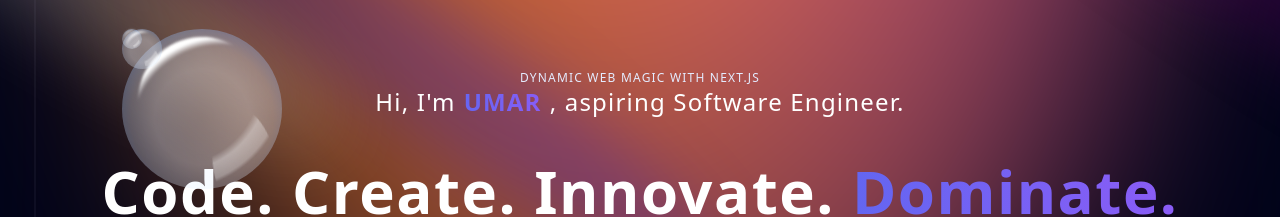
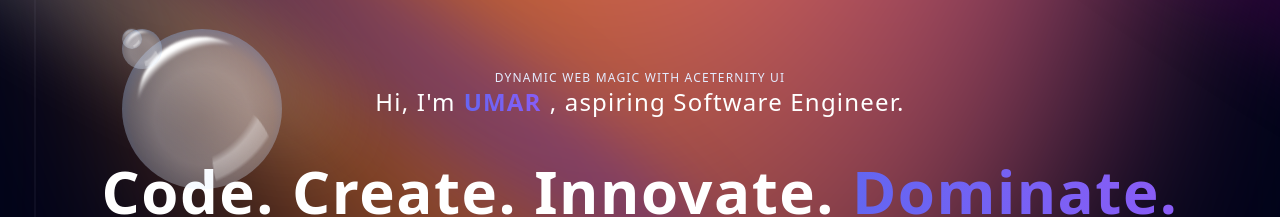
Before and after one commit to MuhammadUmar7831/nextjs-portfolio, a Next.js app: page / in a window 1280 px wide. Shown: the part 162-379 px from the top of the page. Built offline with nearby package versions, Linux system fonts and the light colour scheme.

Commit message:
magic with Aceternity

```diff
--- a/components/Hero.tsx
+++ b/components/Hero.tsx
@@ -25,7 +25,7 @@ export function Hero() {
             <div className="flex flex-col items-center justify-center my-20 z-10">
                 <div className="max-w-[89vw] md:max-w-2xl lg:max-w-[60vw] flex flex-col items-center justify-center">
                     <p className="uppercase tracking-widest text-xs text-center text-blue-100 max-w-80">
-                        Dynamic Web Magic with Next.js
+                        Dynamic Web Magic with Aceternity UI
                     </p>
                 </div>
 
```
